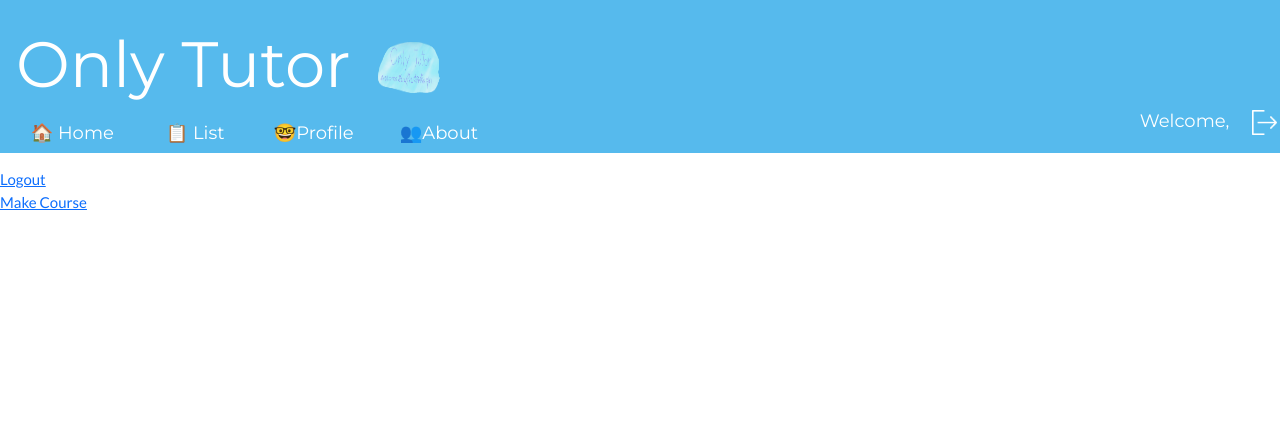
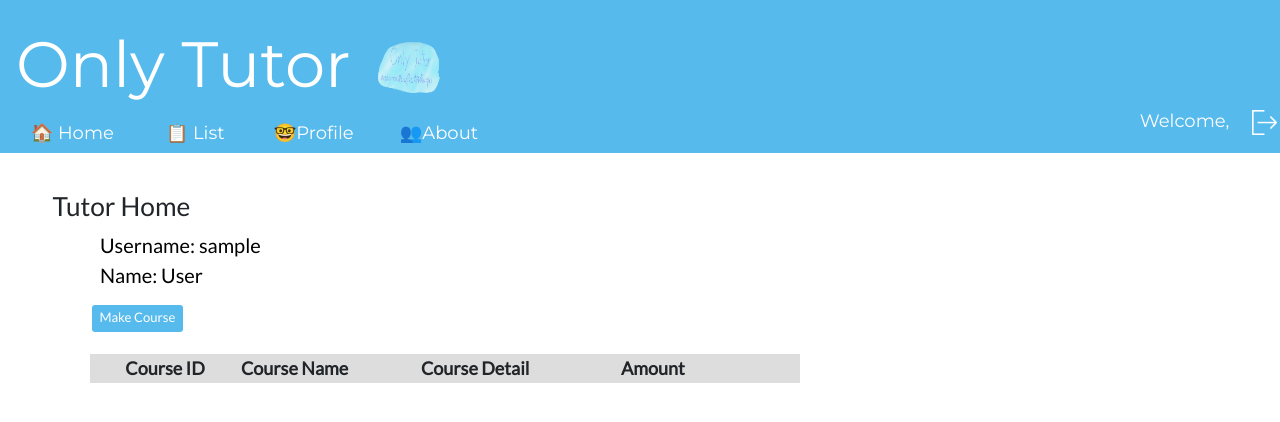
Before and after one commit to 6210612609/projectX, a Django app: page /tutors/ in a window 1280 px wide. Shown: the top 422 px of the page. Run offline with Django 3.2, Linux system fonts and the light colour scheme; the visitor is signed in with stand-in values (Sample User, id 1); data comes from the database, SQL or seed files in the repository; lists and menus that the app fills with data are empty.

Commit message:
update home tutor

```diff
--- a/proX/static/styles/styles.css
+++ b/proX/static/styles/styles.css
@@ -27,7 +27,7 @@ h2 {
   text-transform: uppercase;
   display:inline-block;
   margin: 40px 8px 10px 8px;
-  color: #00f7ff;
+  color: #212325;
 }
 
 
@@ -212,6 +212,7 @@ input[type=number]:placeholder {
 
 
 
+
 /* ANIMATIONS */
 
 /* Simple CSS3 Fade-in-down Animation */
--- a/proX/users/templates/tutors/home.html
+++ b/proX/users/templates/tutors/home.html
@@ -1,4 +1,26 @@
 {% extends "main/layout.html" %}
+
+<style>
+    table {
+      font-family: arial, sans-serif;
+      border-collapse: collapse;
+      width: 100%;
+    }
+
+    td, th {
+      border: 1px solid #dddddd;
+      text-align: center;
+      padding: 8px;
+    }
+
+    tr:nth-child(even) {
+      background-color: #dddddd;
+    }
+
+</style>
+
+
+
 
 {% block profile %}
 <a href="{% url 't_profile' %}" class="w3-bar-item w3-button w3-hide-small w3-padding-large w3-hover-white"style="margin-left:-11.5em;">&#129299;Profile</a>
@@ -11,13 +33,34 @@
 
 
 {% block body %}
+    <br>
+    <h3 style="margin-left:2em;"> Tutor Home </h3>
+    <ul>
+        <li style="color:black;margin-left:3.5em;font-size:20px; list-style: none;" >Username: {{ request.user.username }}</li>
+        <li style="color:black;margin-left:3.5em;font-size:20px; list-style: none;">Name: {{ request.user.nick_Name }}  {{ request.user.last_name }}</li>
+    </ul>
 
-<a href="{% url 'logout' %}">Logout</a><br>
-<a href="{% url 'make_course' %}">Make Course</a><br>
 
-{% for course in owners %}
+    <a style="margin-left:7em;  color: #ffffff; background-color: #56baed; border: #dddddd;" class="btn btn-primary btn-sm " href="{% url 'make_course' %}">Make Course</a><br>
+    <br>
+    <table style="margin-left:5em; font-size:18px; ">
+        <tr>
+            <th style="text-align:center;background-color:#dddddd;" width=150px;>Course ID</th>
+            <th style="background-color:#dddddd;" width=180px;>Course Name</th>
+            <th style="background-color:#dddddd;" width=200px;>Course Detail</th>
+            <th style="background-color:#dddddd;" width=180px;>Amount</th>
+        </tr>
 
-    <li><a href="{% url 't_course_detail' course.pk %}">{{ course.name }}</a> {{ course.detail }} {{ course.amount }}</li>
-{% endfor %}
+        {% for course in owners %}
+        <tr>
+            <td style="text-align:center;">{{course.id}}</td>
+            <td><a style="text-decoration:none;" href="{% url 't_course_detail' course.pk %}">{{course.name}}</a></td>
+            <td>{{course.detail}}</td>
+            <td>{{course.amount}}</td>
+        </tr>
+        {% endfor %}
+    </table>
+    <br>
+
 
 {% endblock %}
--- a/proX/users/templates/tutors/profile_update.html
+++ b/proX/users/templates/tutors/profile_update.html
@@ -6,7 +6,7 @@
 
 {% block content %}
 
-
+<div style="text-align: center;">
 <form method="post" novalidate>
     <h1>Update your Tutor profile</h1> <br>
         {% csrf_token %}
@@ -27,4 +27,5 @@
     <a href="{% url 't_home' %}" class="w3-bar-item w3-button w3-hide-small w3-padding-large w3-hover-green   w3-blue" >Cancel</a>
     </div>
 </form>
+</div>
 {% endblock %}
```
